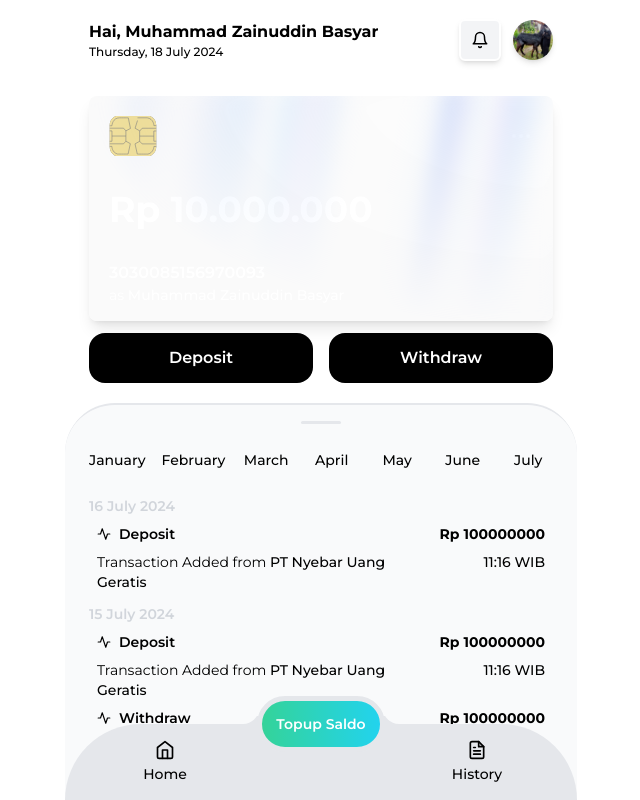
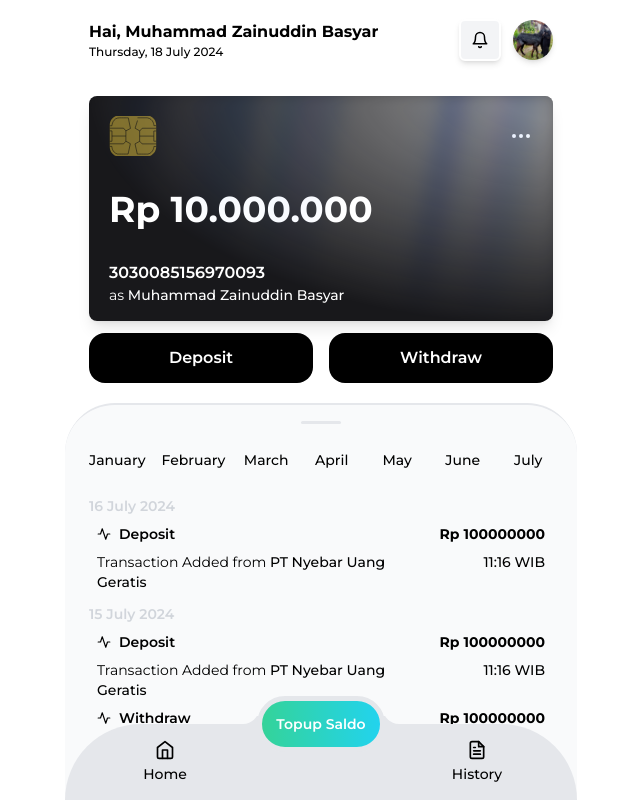
Before and after one commit to Muh-Zaan/digital-wallet, a Next.js app: page / in a window 1280 px wide. Shown: the whole page, without its empty margins (319-959 px from the left). Built offline with nearby package versions, Linux system fonts and the light colour scheme.

Commit message:
update background animation

```diff
--- a/src/components/BackgroundAnimation.tsx
+++ b/src/components/BackgroundAnimation.tsx
@@ -17,7 +17,7 @@
     <>
       <div
         className={cn(
-          "relative flex flex-col h-full items-center justify-center bg-zinc-50 dark:bg-zinc-900  text-slate-950 transition-bg",
+          "relative flex flex-col h-full items-center justify-center bg-zinc-900  text-slate-950 transition-bg",
           className
         )}
         {...props}
```
